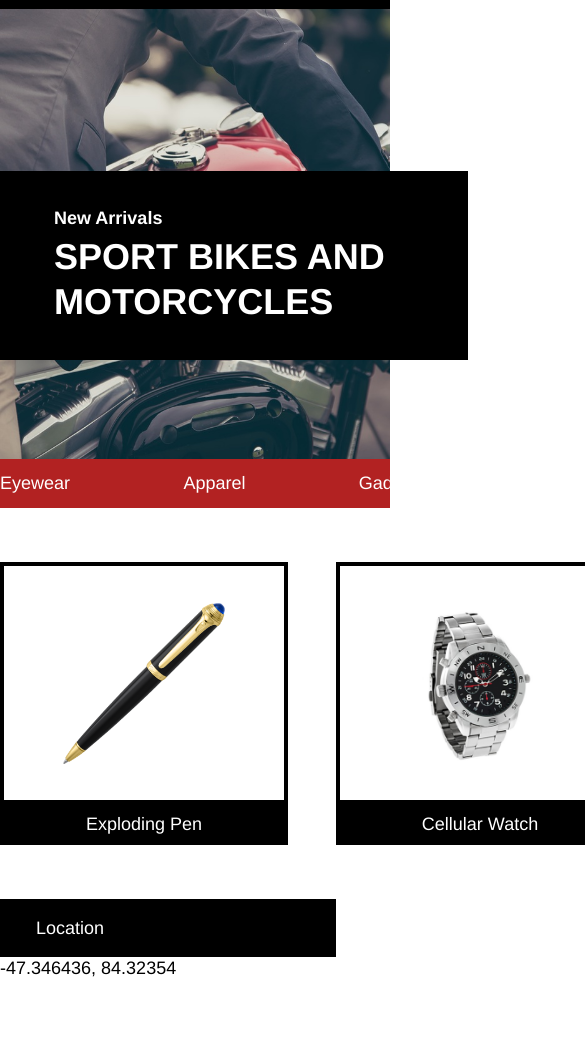
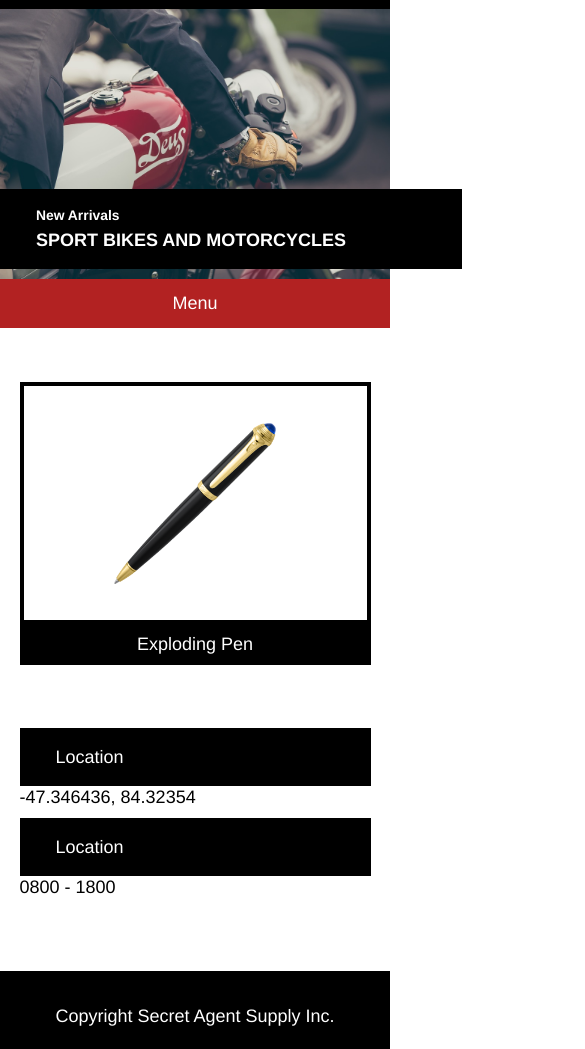
Before and after one commit to findingMimmo/SecretAgentSupply, a plain HTML site: page index.html in a window 390 px wide. Shown: the part 42-1091 px from the top of the page, 585 px wide, since content can reach past the window. Drawn offline with Linux system fonts and the light colour scheme.

Commit message:
project finished

```diff
--- a/index.html
+++ b/index.html
@@ -27,12 +27,13 @@
       </div>
       <nav>
         <div class="container">
-          <span><a href="#">Eyewear</a></span>
-          <span><a href="#">Apparel</a></span>
-          <span><a href="#">Gadgets</a></span>
-          <span><a href="#">Vehicles</a></span>
-          <span><a href="#">Classes</a></span>
-          <span><a href="#">Contact</a></span>
+          <span id="menu2"><a href="#">Menu</a></span>
+          <span id="menu"><a href="#">Eyewear</a></span>
+          <span id="menu"><a href="#">Apparel</a></span>
+          <span id="menu"><a href="#">Gadgets</a></span>
+          <span id="menu"><a href="#">Vehicles</a></span>
+          <span id="menu"><a href="#">Classes</a></span>
+          <span id="menu"><a href="#">Contact</a></span>
         </div>
       </nav>
     </header>
@@ -42,28 +43,28 @@
       <div class="container">
       <!-- Products -->
         <div class="gallery">
-          <div class="item">
+          <div class="item" id="pen">
             <div class="img">
               <img src="./resources/img/pen.png" />
             </div>
           <h3>Exploding Pen</h3>
           </div>
-          <div class="item">
+          <div class="item" id="watch">
             <div class="img">
               <img src="./resources/img/watch.png" />
             </div>
           <h3>Cellular Watch</h3>
           </div>
-          <div class="item">
+          <div class="item" id="glasses">
             <div class="img">
-              <img id="glasses" src="./resources/img/glasses.png" />
+              <img src="./resources/img/glasses.png" />
             </div>
             <h3>Thermal Glasses</h3>
           </div>
         </div>
 
         <!-- row 2 location and hours -->
-        <div class="gallery">
+        <div class="gallery" id="contact">
           <div class="contact">
             <h3>Location</h3>
             <p>-47.346436, 84.32354</p>
--- a/resources/css/style.css
+++ b/resources/css/style.css
@@ -68,6 +68,10 @@ nav span {
   padding: .75rem 0;
 }
 
+#menu2 {
+  display: none;
+}
+
 nav span a {
   color: white;
   text-decoration: none;
@@ -105,9 +109,13 @@ nav span a {
   padding: .5rem 0;
 }
 
+#contact {
+  display: flex;
+  flex-wrap: wrap;
+}
+
 .contact {
   width: 35%;
-  text-align: left;
   margin-top: 3rem;
 }
 
@@ -130,3 +138,78 @@ footer {
 footer .container {
   text-align: left;
 }
+
+/* at media query 1024px */
+
+@media only screen and (max-width: 1024px) {
+  .container {
+    width: 100%;
+  }
+  nav .container {
+    justify-content: space-around;
+  }
+  #menu {
+    display: none;
+  }
+  #menu2 {
+    display: block;
+  }
+  .item {
+    width: 47%;
+  }
+  #glasses {
+    display: none;
+  }
+}
+
+/* at media query 470px */
+
+@media only screen and (max-width: 470px) {
+  .container {
+    width: 100%;
+  }
+  .moto {
+    height: 15rem;
+  }
+
+  .moto .container {
+    padding-top: 10rem;
+  }
+
+  .text {
+    padding: 1rem 2rem;
+    width: 100%;
+  }
+
+  .text h3 {
+    font-size: .77rem;
+  }
+
+  .text h2 {
+    font-size: 1rem;
+  }
+  .gallery {
+    justify-content: center;
+  }
+
+  #contact {
+    margin-top: 3rem;
+  }
+
+  .item {
+    width:90%;
+  }
+
+  #watch {
+    display: none;
+  }
+
+  .contact {
+    width: 90%;
+    margin-top: .5rem;
+  }
+
+  footer .container {
+    text-align: center;
+  }
+}
```
